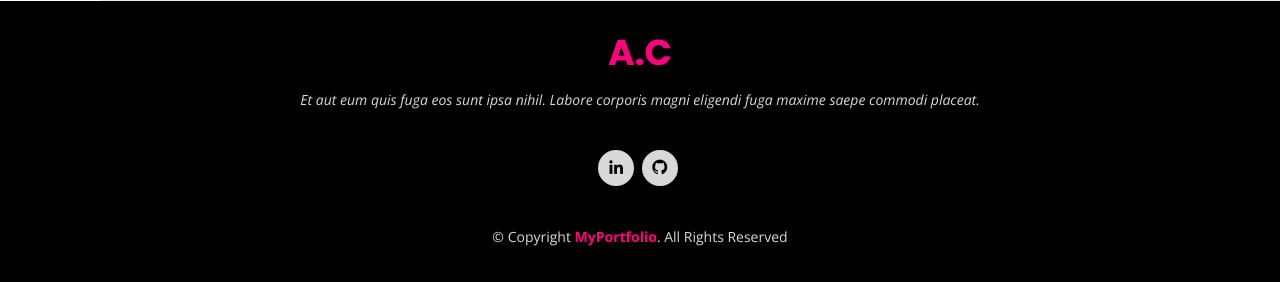
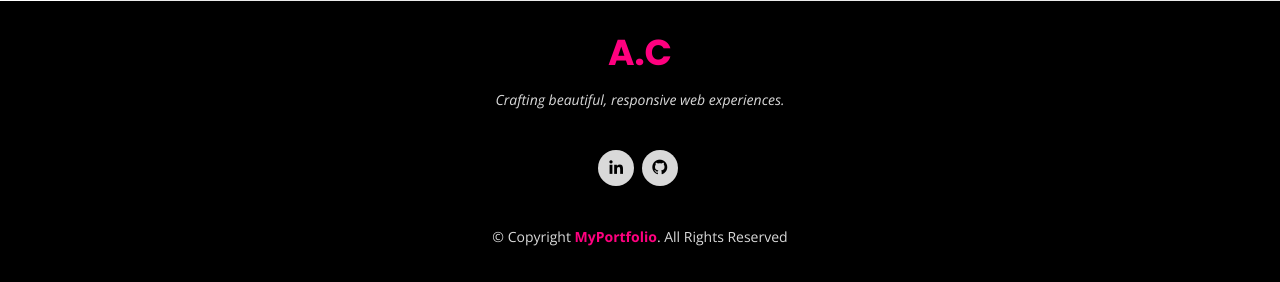
Before and after one commit to adherlycisneros/CisnerosPortfolio, a Flask app: page /home in a window 1280 px wide. Shown: the part 2772-3054 px from the top of the page. Run offline with Flask 3, Linux system fonts and the light colour scheme; some libraries are stand-ins or nearby versions.

Commit message:
updated footer

```diff
--- a/templates/home.html
+++ b/templates/home.html
@@ -333,7 +333,7 @@
   <footer id="footer">
     <div class="container">
       <h3>A.C</h3>
-      <p>Et aut eum quis fuga eos sunt ipsa nihil. Labore corporis magni eligendi fuga maxime saepe commodi placeat.</p>
+      <p>Crafting beautiful, responsive web experiences.</p>
       <div class="social-links">
         <a href="#" class="linkedin"><i class="bx bxl-linkedin"></i></a>
         <a href="https://github.com/acisnerosxx" class="github"><i class="bx bxl-github"></i></a>
```
